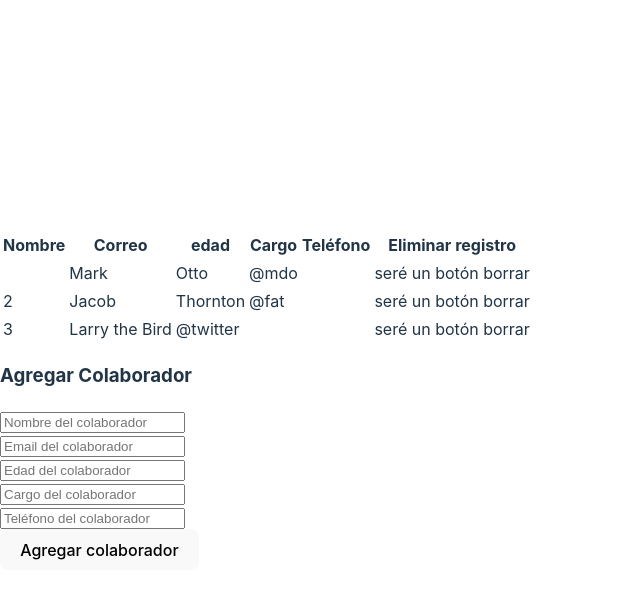
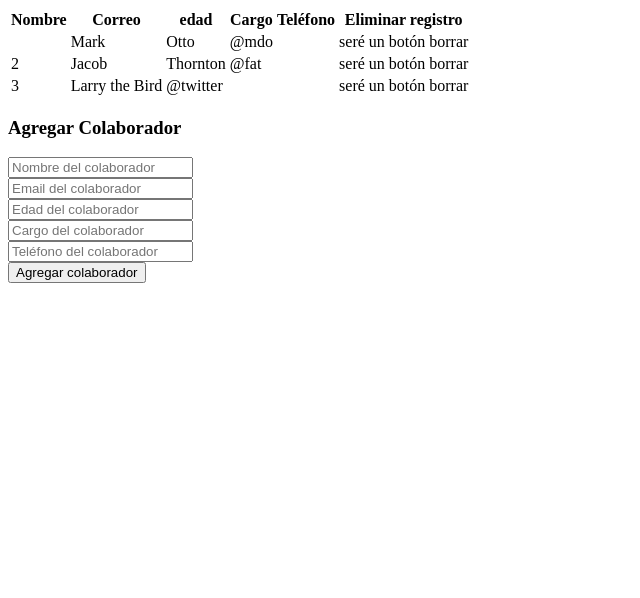
Before and after one commit to Phannia/collaborator-database, a React (Vite) app: page / in a window 1280 px wide. Shown: the top 598 px of the page, without its empty margins (0-640 px from the left). Built offline with nearby package versions, Linux system fonts and the light colour scheme.

Commit message:
form structure modified

```diff
--- a/src/components/Formulario.jsx
+++ b/src/components/Formulario.jsx
@@ -1,15 +1,46 @@
-// import Button from "react-bootstrap/Button";
-// import Form from 'react-bootstrap/Form';
 import { Fragment, useState } from "react";
+import React from 'react'
+// import Alert from "./Alert";
 
-import React from 'react'
 
-const Formulario = () => {
+const Formulario = (props) => {
     const [nombre, setNombre] = useState('');
     const [email, setEmail] = useState('');
     const [edad, setEdad] = useState('');
     const [cargo, setCargo] = useState('');
     const [telefono, setTelefono] = useState('');
+    const [error, setError] = useState(false)
+    //const [validate, setValidate] = useState({ isShown: true, msg: '' });
+
+    const enviarFormulario = (e) => {
+        e.preventDefault()
+        if (nombre === '' || email === '' || edad === '' || cargo === '' || telefono === '') {
+            setError(true)
+            //setValidate({ isShown: true, msg: 'Todos los campos son obligatorios' });
+            return;
+        }
+        else {
+            // setValidate({ isShown: true, msg: 'Se ha registrado con Exito' });
+            setNombre('');
+            setEmail('');
+            setEdad('');
+            setCargo('');
+            setTelefono('');
+
+            // agrego el dato a la array que ya existe
+            props.ListaColaboradores.push({
+                "id": props.ListaColaboradores.length +1,
+                "nombre": nombre,
+                "correo": email,
+                "edad": edad,
+                "cargo": cargo,
+                "telefono": telefono
+            });
+            props.setListaColaboradores([...props.ListaColaboradores])
+            console.log(props.ListaColaboradores);
+            return;
+        }
+    }
 
     return (
     <Fragment>
@@ -17,15 +48,20 @@ const Formulario = () => {
         className="container">
             Agregar Colaborador
         </h3>
-        <form>
+        <form className="formulario" onSubmit={enviarFormulario}>
+            {error ? <p>Todos los campos son obligatorios</p> : null}
             <div className="form-group container py-1">
                 <input
                 type="text"
                 name="nombre"
                 autoComplete="off"
                 placeholder="Nombre del colaborador"
+                className='form-control'
+                onChange={(e) => setNombre(e.target.value)}
+                //Se comenta required para enviar alerta de Todos los campos son obligatorios
+                //required
+                />
 
-                />
             </div>
             <div className="form-group container py-1">
                 <input
@@ -33,7 +69,10 @@ const Formulario = () => {
                 name="email"
                 autoComplete="off"
                 placeholder="Email del colaborador"
-
+                className='form-control'
+                onChange={(e) => setEmail(e.target.value)}
+                //Se comenta required para enviar alerta de Todos los campos son obligatorios
+                //required
                 />
             </div>
             <div className="form-group container py-1">
@@ -42,7 +81,10 @@ const Formulario = () => {
                 autoComplete="off"
                 name="edad"
                 placeholder="Edad del colaborador"
-
+                className='form-control'
+                onChange={(e) => setEdad(e.target.value)}
+                //Se comenta required para enviar alerta de Todos los campos son obligatorios
+                //required
                 />
             </div>
             <div className="form-group container py-1">
@@ -51,7 +93,10 @@ const Formulario = () => {
                 autoComplete="off"
                 name="cargo"
                 placeholder="Cargo del colaborador"
-
+                className='form-control'
+                onChange={(e) => setCargo(e.target.value)}
+                //Se comenta required para enviar alerta de Todos los campos son obligatorios
+                //required
                 />
             </div>
             <div className="form-group container py-1">
@@ -60,7 +105,10 @@ const Formulario = () => {
                 autoComplete="off"
                 name="telefono"
                 placeholder="Teléfono del colaborador"
-
+                className='form-control'
+                onChange={(e) => setTelefono(e.target.value)}
+                //Se comenta required para enviar alerta de Todos los campos son obligatorios
+                //required
                 />
             </div>
             <div className="container py-1">
--- a/src/index.css
+++ b/src/index.css
@@ -1,4 +1,4 @@
-:root {
+/* :root {
   font-family: Inter, system-ui, Avenir, Helvetica, Arial, sans-serif;
   line-height: 1.5;
   font-weight: 400;
@@ -66,4 +66,4 @@ button:focus-visible {
   button {
     background-color: #f9f9f9;
   }
-}
+} */
```
